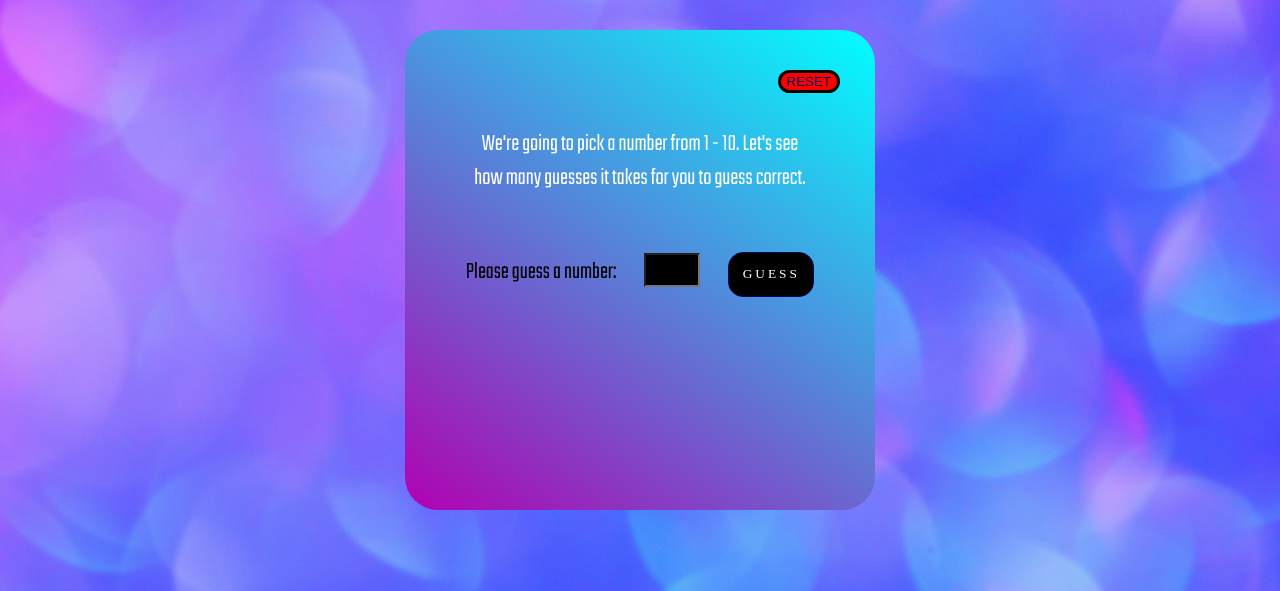
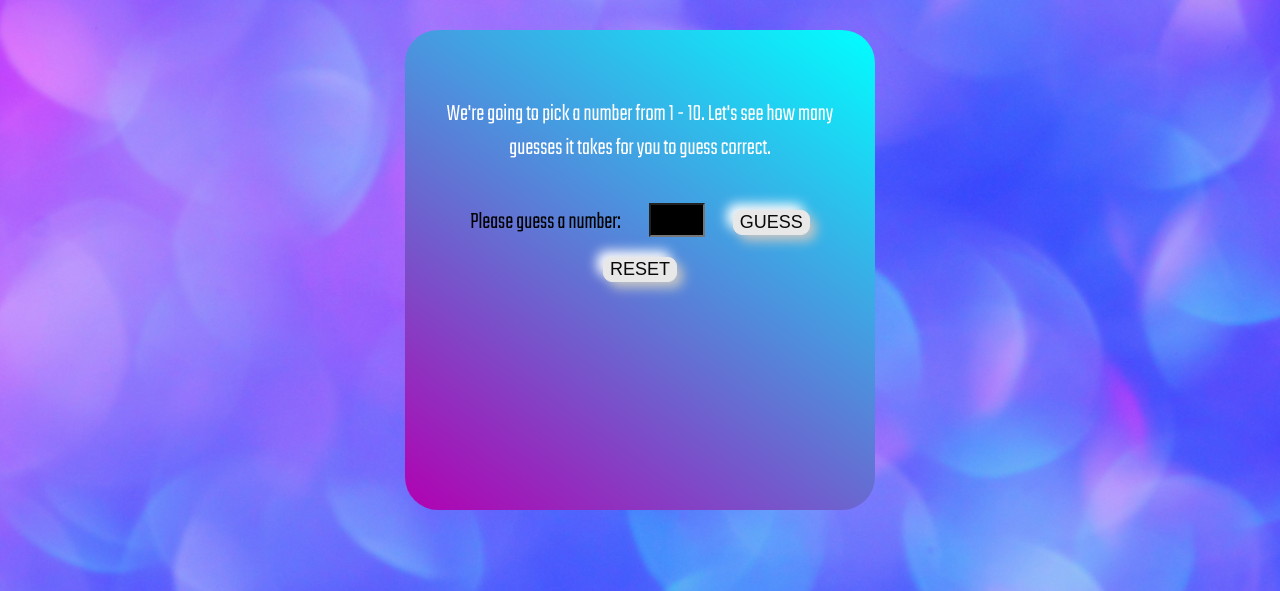
Before and after one commit to duanegero/GuessTheNumber-Game, a plain HTML site: page GuessTheNumber/index.html in a window 1280 px wide. Shown: the part 209-800 px from the top of the page. Drawn offline with Linux system fonts and the light colour scheme.

Commit message:
changing the buttons

```diff
--- a/GuessTheNumber/css/styles.css
+++ b/GuessTheNumber/css/styles.css
@@ -40,7 +40,7 @@ html{
     font-style: normal;
     font-size: x-large;
     text-align: center;
-    padding: 33px;
+    padding: 3px;
 }
 .user-guess-label{
     font-family: "Teko", sans-serif;
@@ -58,39 +58,50 @@ html{
     background-color: black;
     color: white;
 }
+.reset-button {
+    color: #090909;
+    margin-top: 1em;
+    padding: 1.7sem 1.7em;
+    font-size: 18px;
+    border-radius: 0.5em;
+    background: #e8e8e8;
+    cursor: pointer;
+    border: 1px solid #e8e8e8;
+    transition: all 0.3s;
+    box-shadow: 6px 6px 12px #c5c5c5, -6px -6px 12px #ffffff;
+
+  }
+
+.reset-button:hover {
+    border: 1px solid white;
+    background: #090909;
+    color: #e8e8e8;
+    border: #090909;
+  }
+
+.reset-button:active {
+    box-shadow: 4px 4px 12px #c5c5c5, -4px -4px 12px #ffffff;
+  }
+
 .user-guess-button{
-    display: inline-block;
-    padding: 1em;
-    border: 1px solid #03045e;
+    color: #090909;
+    margin-top: 1em;
+    padding: 1.7sem 1.7em;
+    font-size: 18px;
+    border-radius: 0.5em;
+    background: #e8e8e8;
     cursor: pointer;
-    letter-spacing: 3px;
-    border-radius: 15px;
-    font-family: inherit;
-    font-weight: 400;
-    background-color: black;
-    color: white;
+    border: 1px solid #e8e8e8;
+    transition: all 0.3s;
+    box-shadow: 6px 6px 12px #c5c5c5, -6px -6px 12px #ffffff;
 }
 .user-guess-button:hover{
-    box-shadow: .5px 1.5px 50px yellow;
-    background: linear-gradient(180deg, yellow, white);
-    color: black;
+    border: 1px solid white;
+    background: #090909;
+    color: #e8e8e8;
+    border: #090909;
 }
-.reset-button{
-    float: right;
-    margin-bottom: 2.5em;
-    border-radius: 50px;
-    background: red;
-    color: #03045e;
-    border: 3px solid black;
 
-}
-.reset-button:hover{
-    cursor: pointer;
-    box-shadow: 1px 1px 100px red;
-    color: white;
-    font-weight: 400;
-    background: linear-gradient(180deg, black, red);
-}
 .answer-container{
     text-align:center;
     padding-top: 1em;
--- a/GuessTheNumber/index.html
+++ b/GuessTheNumber/index.html
@@ -13,11 +13,12 @@
     <body>
         <h1 class="titlepage-header">Guess The Number</h1>
         <div class="user-guess-container">
-            <button type="reset" class="reset-button" onclick="restartGame()">RESET</button>
+
             <p class="game-rules-container">We're going to pick a number from 1 - 10. Let's see how many guesses it takes for you to guess correct.</p>
             <label class="user-guess-label" for="userGuess">Please guess a number:</label>
             <input class="user-guess-input" type="number" autocomplete="off" id="userGuess" min="1" max="10" required>
             <button type="submit" class="user-guess-button" onclick="checkUserGuess()">GUESS</button>
+            <button type="reset" class="reset-button" onclick="restartGame()">RESET</button>
             <p class="answer-container" id="result"></p>
             <p class="guesses-container" id="guesses"></p>
         </div>
```
